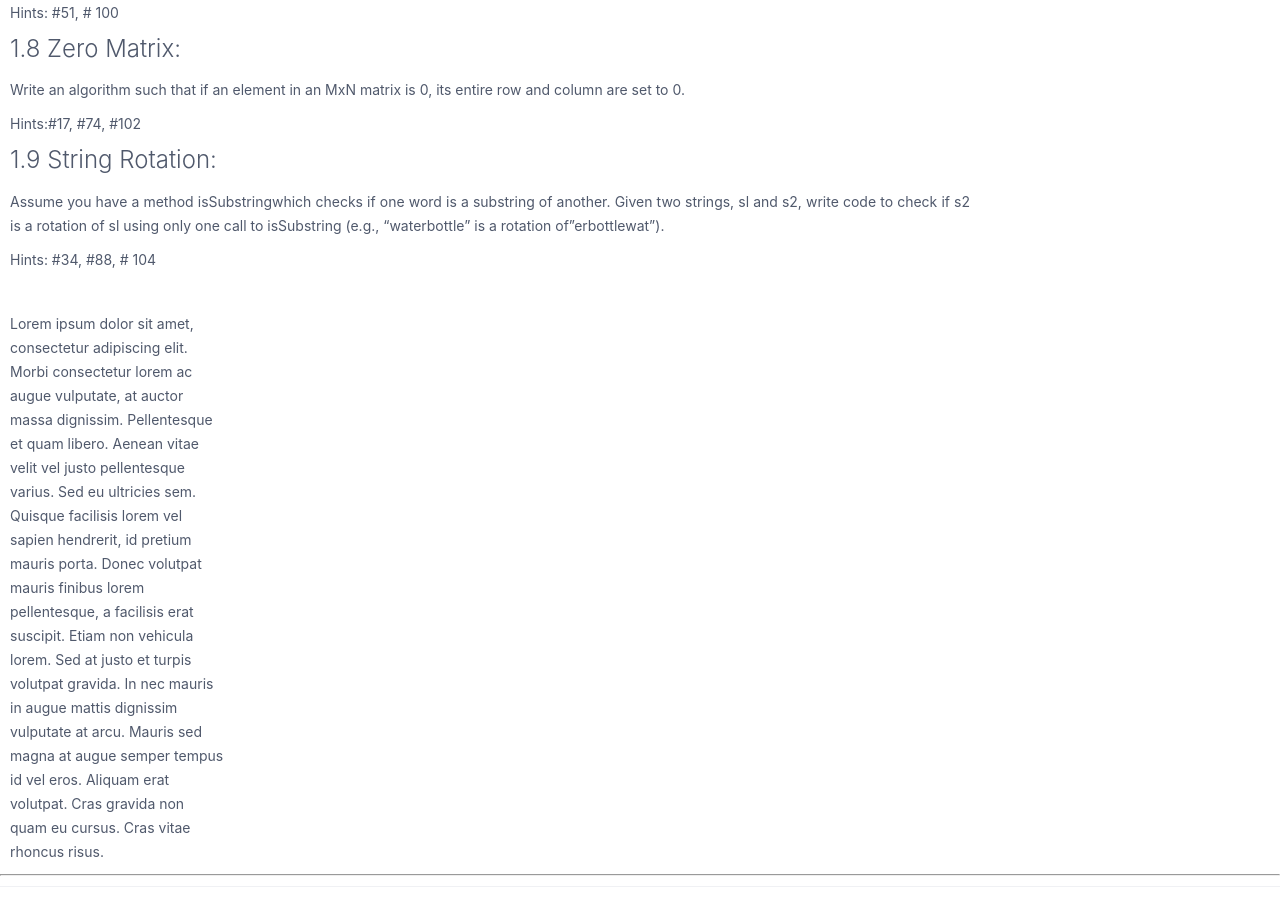
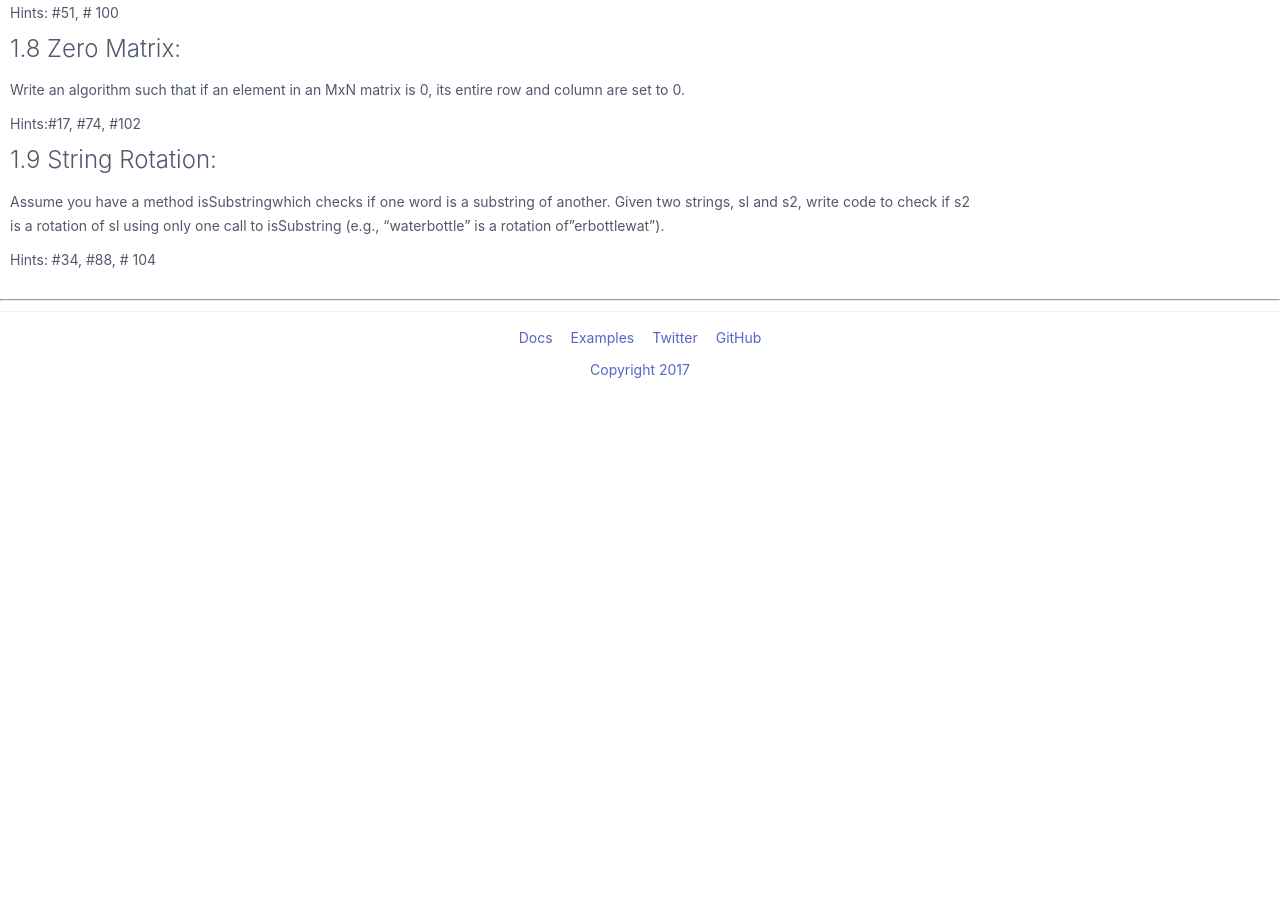
Before and after one commit to saravanaram/saravanaram.github.io.892017, a Jekyll site: the page built from _posts/2017-07-13-intro-post.md, in a window 1280 px wide and 900 px high, scrolled down 1689 px. Built offline with Jekyll 4.4.1, drawn with Linux system fonts in a browser that asks for light colours; nearby versions of some CDN libraries; after the commit the page ends 2075 px from its top, so only the background shows below that.

Commit message:
Update post.html

```diff
--- a/_layouts/post.html
+++ b/_layouts/post.html
@@ -7,9 +7,5 @@ layout: "standard"
 {{ content }}
 </div>
 </article>
-    <div class="col-2 mt-10 pt-10 ml-10 mb-10">
-                <p>
-                    Lorem ipsum dolor sit amet, consectetur adipiscing elit. Morbi consectetur lorem ac augue vulputate, at auctor massa dignissim. Pellentesque et quam libero. Aenean vitae velit vel justo pellentesque varius. Sed eu ultricies sem. Quisque facilisis lorem vel sapien hendrerit, id pretium mauris porta. Donec volutpat mauris finibus lorem pellentesque, a facilisis erat suscipit. Etiam non vehicula lorem. Sed at justo et turpis volutpat gravida. In nec mauris in augue mattis dignissim vulputate at arcu. Mauris sed magna at augue semper tempus id vel eros. Aliquam erat volutpat. Cras gravida non quam eu cursus. Cras vitae rhoncus risus.
-                </p>
-            </div>
+
         </div>
```
